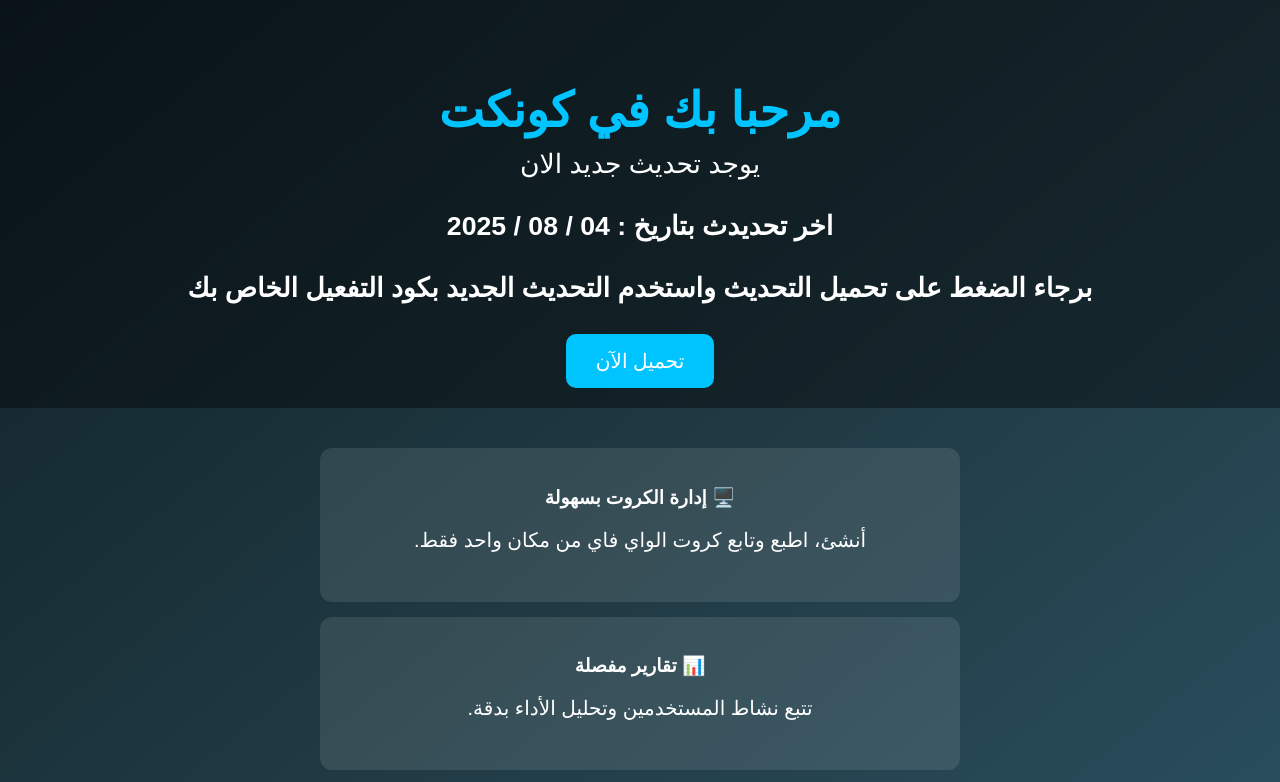
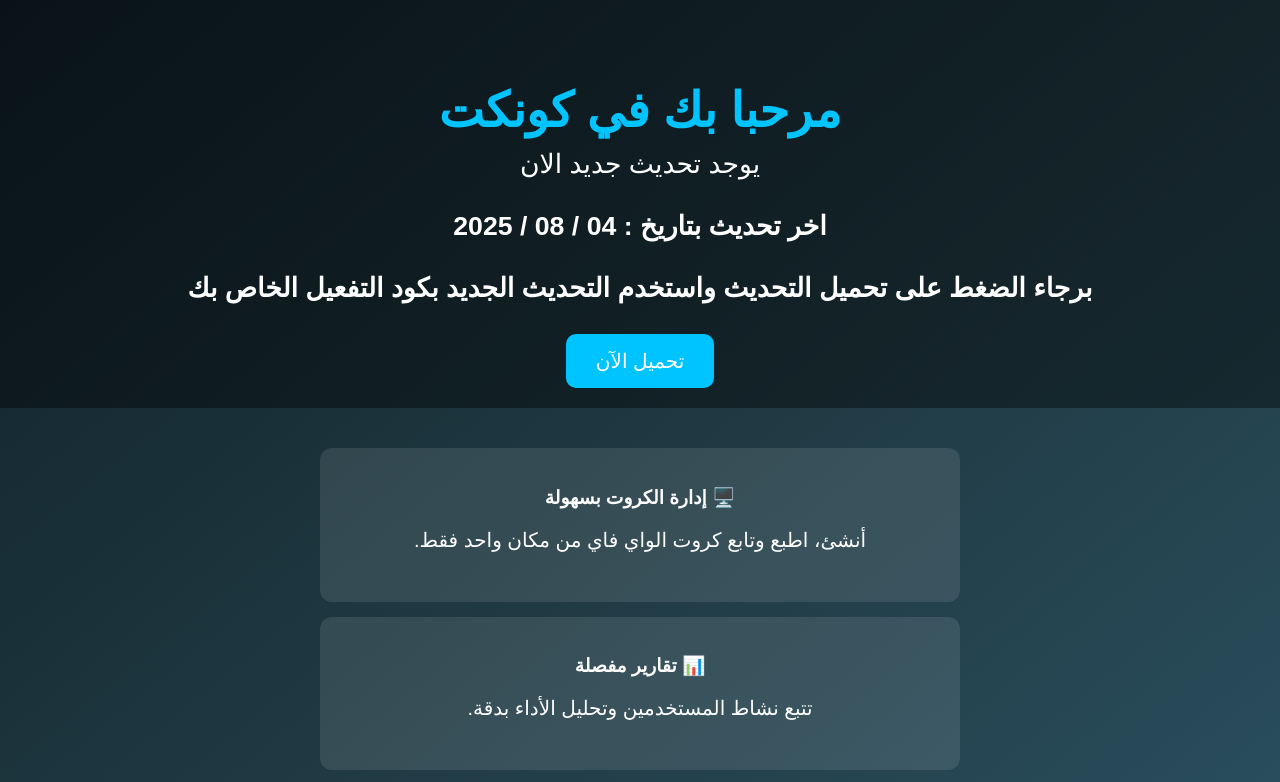
Before and after one commit to shriefrazk1989/connect, a plain HTML site: page index.html in a window 1280 px wide. Shown: the top 782 px of the page. Drawn offline with Linux system fonts and the light colour scheme.

Commit message:
Update index.html

```diff
--- a/index.html
+++ b/index.html
@@ -80,7 +80,7 @@
   <header>
     <h1>مرحبا بك في كونكت</h1>
     <p><span style="font-size: 20pt">يوجد تحديث جديد الان</span></p>
-        <p><span style="font-size: 20pt; font-weight: 700">اخر تحديدث بتاريخ : 04 / 08 / 2025
+        <p><span style="font-size: 20pt; font-weight: 700">اخر تحديث بتاريخ : 04 / 08 / 2025
 		</span>  </p>
     <p><span style="font-size: 20pt; font-weight: 700">برجاء الضغط على تحميل التحديث واستخدم التحديث الجديد بكود التفعيل الخاص بك</span></p>
 
```
